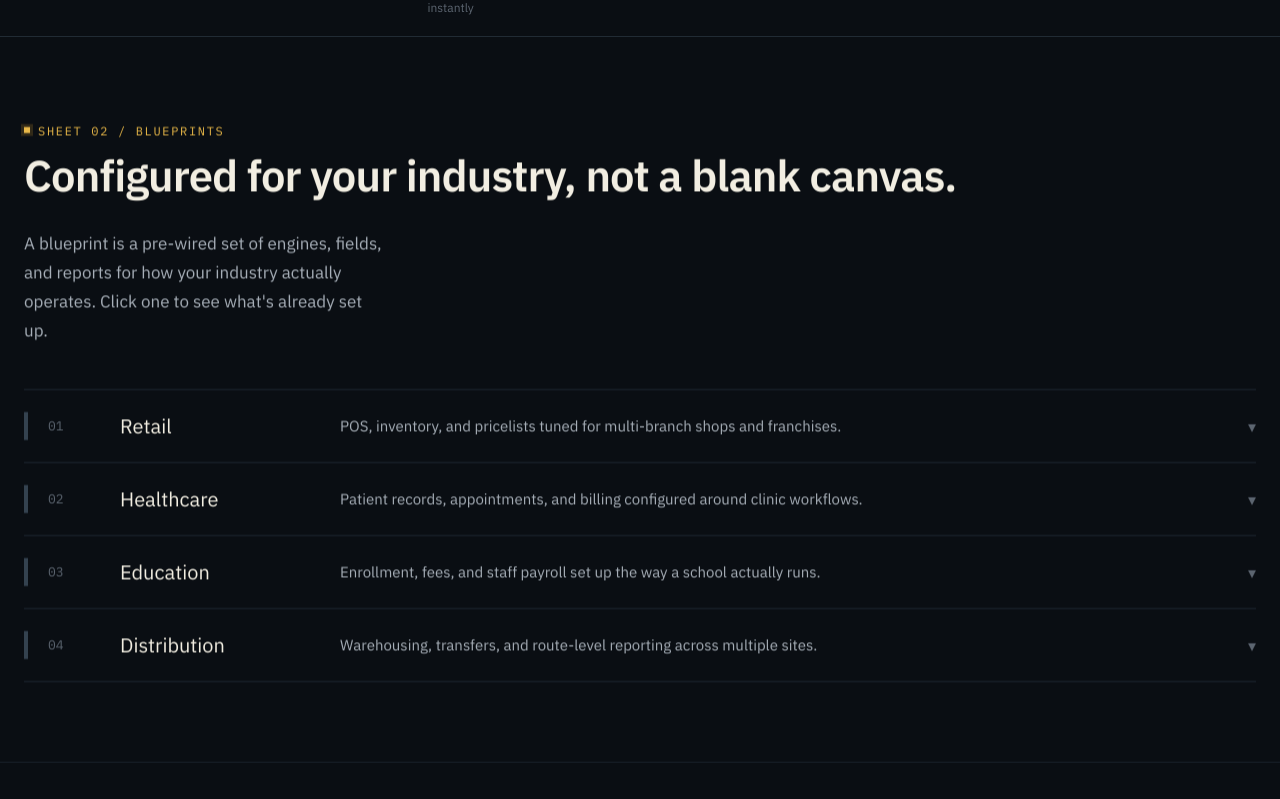
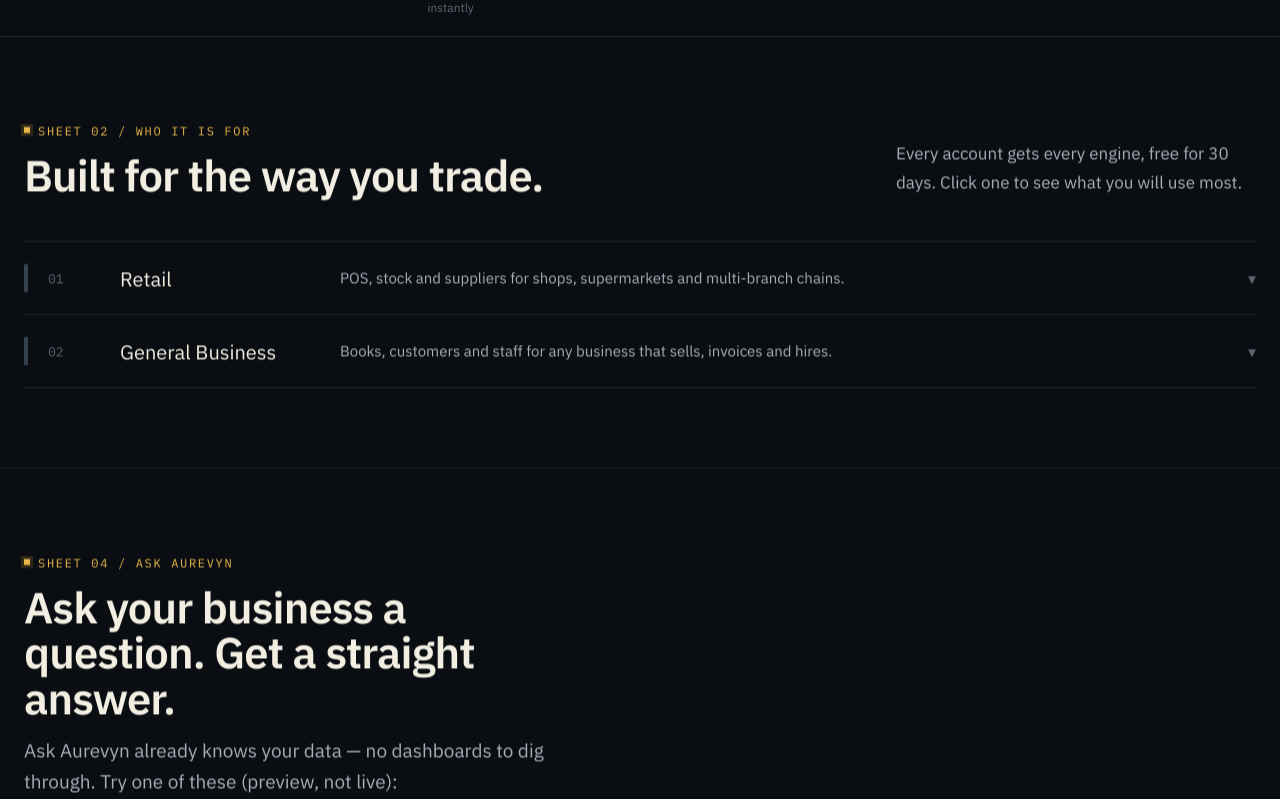
Before and after one commit to ajcliff/aurevyn-platform, a Next.js app: page / in a window 1280 px wide. Shown: the part 3621-4420 px from the top of the page. Built offline with nearby package versions, Linux system fonts and the light colour scheme; no server answers; the database is empty.

Commit message:
Cut industries to Retail and General Business, correct website

```diff
--- a/src/app/register/page.tsx
+++ b/src/app/register/page.tsx
@@ -8,23 +8,12 @@
 import { COUNTRIES, OTHER_OPTION } from "@/lib/locations";
 import AuthShell from "@/components/marketing/AuthShell";
 
-const INDUSTRIES = [
-  "Retail",
-  "Healthcare",
-  "Education",
-  "Real Estate",
-  "General Business",
-  "Other",
-];
+const INDUSTRIES = ["Retail", "General Business"];
 
 // Maps the industry a customer selects at signup to a blueprint slug
 const INDUSTRY_TO_BLUEPRINT_SLUG: Record<string, string> = {
   Retail: "retail",
-  Healthcare: "clinic",
-  Education: "school",
-  "Real Estate": "property",
   "General Business": "sme",
-  Other: "sme",
 };
 
 const STEP_LABELS = ["Business", "Account", "Confirm"];
--- a/src/components/marketing/ComparisonSection.tsx
+++ b/src/components/marketing/ComparisonSection.tsx
@@ -4,7 +4,7 @@
 
 const ROWS = [
   { label: "Time to first sale", aurevyn: "Same day", legacy: "Weeks to quarters" },
-  { label: "Setup", aurevyn: "Pick an industry blueprint", legacy: "Custom consultant build-out" },
+  { label: "Setup", aurevyn: "Sign up and every engine is on, free for 30 days", legacy: "Custom consultant build-out" },
   { label: "Local payments", aurevyn: "M-Pesa native", legacy: "Bolt-on integration" },
   { label: "Pricing", aurevyn: "Flat, per organization", legacy: "Per-seat, per-module" },
   { label: "Works offline", aurevyn: "Yes, at the till", legacy: "Rarely" },
--- a/src/components/marketing/IndustriesSection.tsx
+++ b/src/components/marketing/IndustriesSection.tsx
@@ -6,46 +6,24 @@
 const BLUEPRINTS = [
   {
     industry: "Retail",
-    detail: "POS, inventory, and pricelists tuned for multi-branch shops and franchises.",
+    detail: "POS, stock and suppliers for shops, supermarkets and multi-branch chains.",
     accent: "var(--mkt-blueprint)",
     accentGlow: "var(--mkt-blueprint-glow)",
     configured: [
-      "Barcode-ready POS with split payment and M-Pesa till reconciliation",
-      "Multi-branch stock levels with automatic reorder alerts",
-      "Loyalty points and customer purchase history",
+      "Barcode-ready POS with split payments and M-Pesa reconciliation",
+      "Stock across warehouses and branches, with reorder alerts and stock-takes",
+      "Suppliers, purchasing and pricelists in one place",
     ],
   },
   {
-    industry: "Healthcare",
-    detail: "Patient records, appointments, and billing configured around clinic workflows.",
+    industry: "General Business",
+    detail: "Books, customers and staff for any business that sells, invoices and hires.",
     accent: "var(--mkt-brass-light)",
     accentGlow: "var(--mkt-brass-glow)",
     configured: [
-      "Patient records with visit history and prescriptions",
-      "Appointment scheduling by provider and room",
-      "Insurance and cash billing in one ledger",
-    ],
-  },
-  {
-    industry: "Education",
-    detail: "Enrollment, fees, and staff payroll set up the way a school actually runs.",
-    accent: "var(--mkt-blueprint)",
-    accentGlow: "var(--mkt-blueprint-glow)",
-    configured: [
-      "Student enrollment and term-based fee tracking",
-      "Staff payroll aligned to the academic calendar",
-      "Per-term and per-class reporting",
-    ],
-  },
-  {
-    industry: "Distribution",
-    detail: "Warehousing, transfers, and route-level reporting across multiple sites.",
-    accent: "var(--mkt-brass-light)",
-    accentGlow: "var(--mkt-brass-glow)",
-    configured: [
-      "Warehouse-to-warehouse stock transfers",
-      "Route-level delivery and sales reporting",
-      "Supplier ledger and bulk order management",
+      "Invoicing and finance with VAT, expenses and cashflow",
+      "Customer records and sales follow-up",
+      "Employees and payroll, with approvals and shared documents",
     ],
   },
 ];
@@ -58,15 +36,14 @@
       <div className="mkt-container">
         <div className="mkt-industries__head">
           <div>
-            <div className="mkt-eyebrow mkt-eyebrow--brass">Sheet 02 / Blueprints</div>
+            <div className="mkt-eyebrow mkt-eyebrow--brass">Sheet 02 / Who it is for</div>
             <h2 className="mkt-h2" style={{ marginTop: 14 }}>
-              Configured for your industry, not a blank canvas.
+              Built for the way you trade.
             </h2>
           </div>
           <p className="mkt-body" style={{ maxWidth: 360 }}>
-            A blueprint is a pre-wired set of engines, fields, and reports
-            for how your industry actually operates. Click one to see what's
-            already set up.
+            Every account gets every engine, free for 30 days. Click one to see
+            what you will use most.
           </p>
         </div>
 
@@ -99,14 +76,14 @@
                 <div className="mkt-industries__detail-wrap" style={{ gridTemplateRows: isOpen ? "1fr" : "0fr" }}>
                   <div className="mkt-industries__detail-inner">
                     <div className="mkt-industries__detail">
-                      <div className="mkt-tag mkt-industries__tag" style={{ marginBottom: 12 }}>Pre-configured for you</div>
+                      <div className="mkt-tag mkt-industries__tag" style={{ marginBottom: 12 }}>What you get</div>
                       <ul className="mkt-industries__ul">
                         {b.configured.map((c) => (
                           <li key={c}>{c}</li>
                         ))}
                       </ul>
                       <Link href="/register" className="mkt-btn mkt-btn--ghost mkt-btn--sm" style={{ marginTop: 14 }}>
-                        Start with the {b.industry} blueprint
+                        Start your free trial
                       </Link>
                     </div>
                   </div>
```
